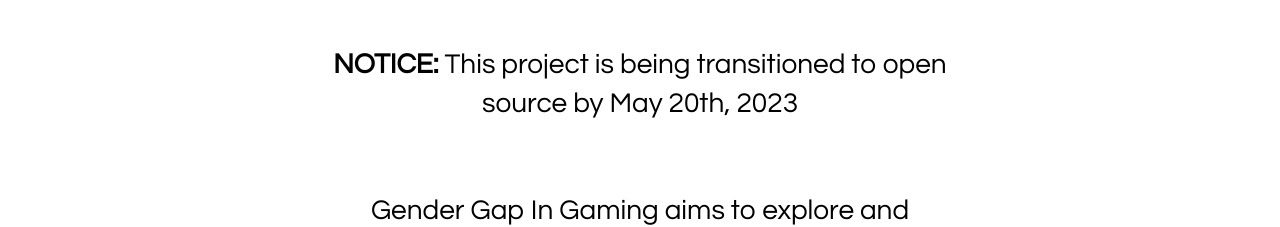
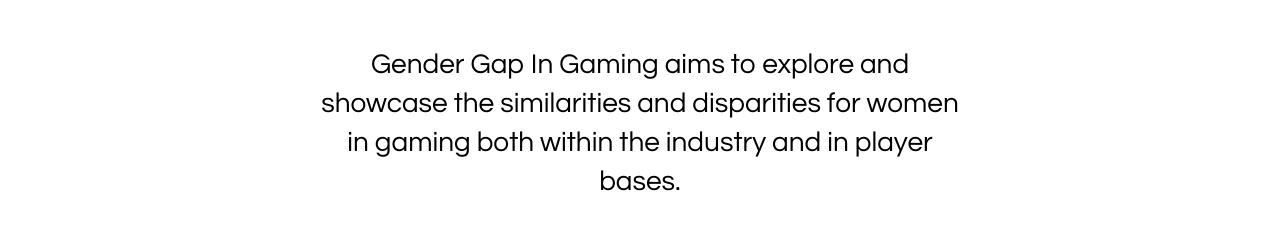
Before and after one commit to michaelgov/PandaCapstone, a website: page public/index.html in a window 1280 px wide. Shown: the part 573-800 px from the top of the page. Drawn offline with Linux system fonts and the light colour scheme.

Commit message:
removed noticed

```diff
--- a/public/index.html
+++ b/public/index.html
@@ -33,9 +33,7 @@
                 <div class="logo">
                     <img src="./img/logo.png" alt="Gender Gap in Gaming Logo">
                 </div>
-                <p>
-                   <strong>NOTICE:</strong>  This project is being transitioned to open source by May 20th, 2023
-                </p>
+
                 <p>
                     Gender Gap In Gaming aims to explore and showcase the similarities and disparities for
                     women in gaming both within the industry and in player bases.
```
